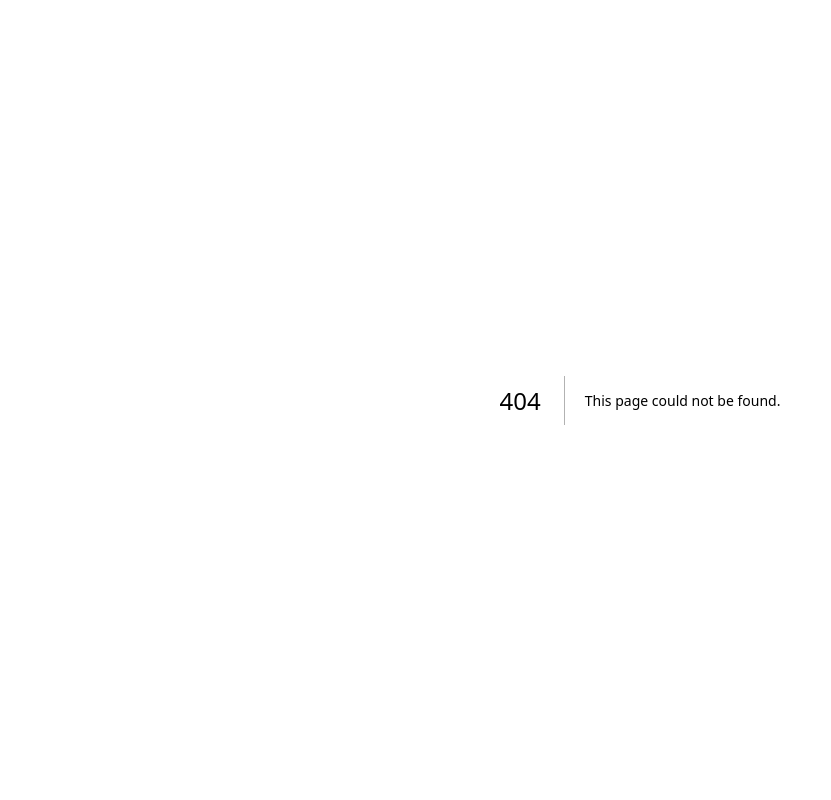
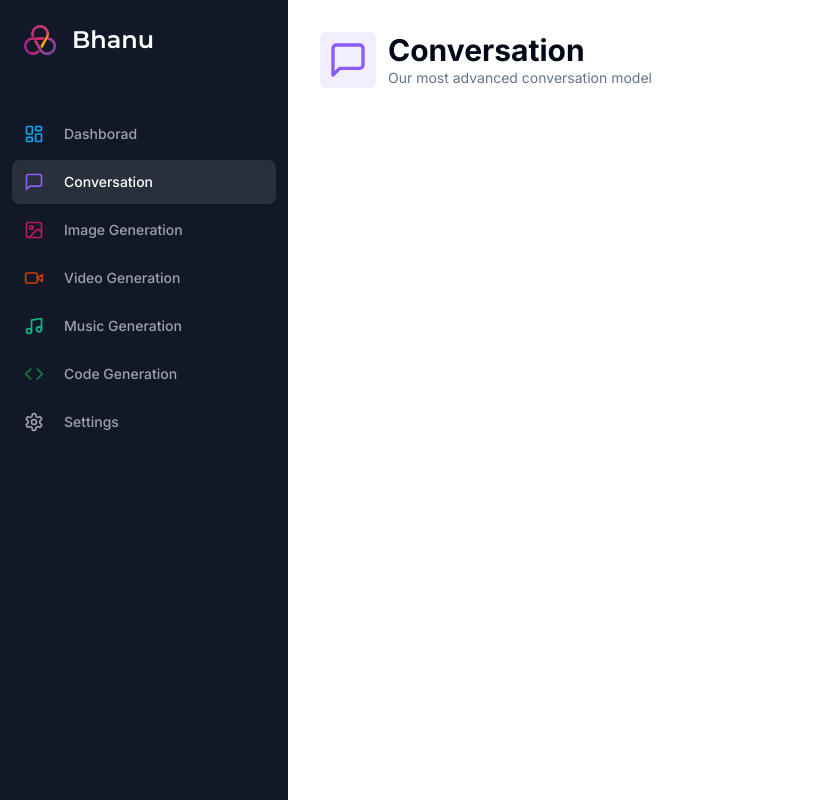
Before and after one commit to bhanugaur2004/AI-Tools, a Next.js app: page /conversation in a window 1280 px wide. Before the commit this address had no page. Shown: the whole page, without its empty margins (0-831 px from the left). Built offline with nearby package versions, Linux system fonts and the light colour scheme.

Commit message:
Conversation Start

```diff
--- /dev/null
+++ b/app/(dashboard)/(routes)/conversation/page.tsx
@@ -0,0 +1,20 @@
+import { Heading } from '@/components/heading';
+import { MessageSquare } from 'lucide-react';
+
+import React from 'react'
+
+
+
+const ConversationPage = () => {
+    return (
+        <Heading
+            title="Conversation"
+            description='Our most advanced conversation model'
+            icon={MessageSquare}
+            iconColor='text-violet-500'
+            bgColor='bg-violet-500/10'
+        />
+    )
+}
+
+export default ConversationPage;
--- /dev/null
+++ b/components/heading.tsx
@@ -0,0 +1,34 @@
+import { cn } from "@/lib/utils";
+import { LucideIcon } from "lucide-react";
+
+interface HeadingProps {
+    title: string;
+    description: string;
+    icon: LucideIcon;
+    iconColor?: string;
+    bgColor?: string;
+}
+
+export const Heading = ({
+    title,
+    description,
+    icon: Icon,
+    iconColor,
+    bgColor
+}: HeadingProps) => {
+    return (
+
+        <div className="px-4 lg:px-8 flex items-center gap-x-3 mb-8">
+            <div className={cn("p-2 w-fit rounded-md", bgColor)}>
+                <Icon className={cn("w-10 h-10", iconColor)} />
+            </div>
+            <div>
+                <h2 className="text-3xl font-bold">
+                    {title}
+                </h2>
+                <p className="text-sm text-muted-foreground">{description}</p>
+            </div>
+        </div>
+
+    );
+};
```
